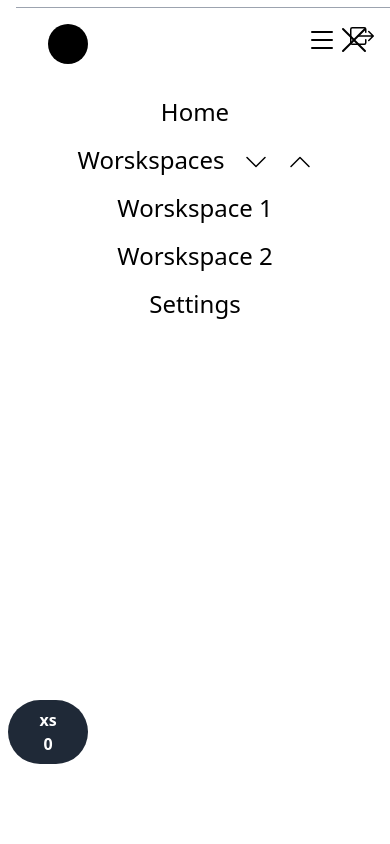
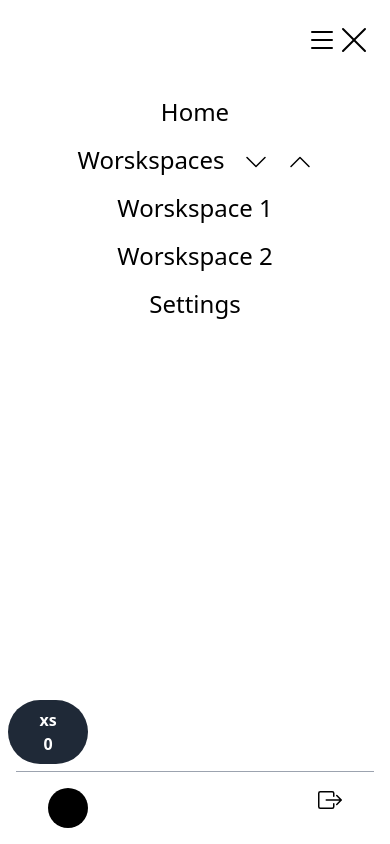
Before and after one commit to eliooooooo/ChartMyTime, a PHP site: template app/views/page.html.twig in a window 390 px wide. Run offline with PHP 8.4, Linux system fonts and the light colour scheme; the template is opened without the code that fills it, so the values that code supplies are empty; a stand-in replaces the project's code that opens the database connection; style sheets or scripts are compiled from the project's sources; some libraries are stand-ins or nearby versions.

Commit message:
responsive user profil in mobile menu

```diff
--- a/app/views/includes/menu.html.twig
+++ b/app/views/includes/menu.html.twig
@@ -53,7 +53,7 @@
         <path d="M2.146 2.854a.5.5 0 1 1 .708-.708L8 7.293l5.146-5.147a.5.5 0 0 1 .708.708L8.707 8l5.147 5.146a.5.5 0 0 1-.708.708L8 8.707l-5.146 5.147a.5.5 0 0 1-.708-.708L7.293 8z"/>
         </svg>
     </div>
-    <div class="bg-white h-[100vh] w-[100vw] transition-all duration-500 z-10 pt-20 px-4" x-data="{ dropdownOpen: false }" x-show="isOpen" x-transition>
+    <div class="flex flex-col justify-between bg-white h-[100vh] w-[100vw] transition-all duration-500 z-10 pt-20 px-4" x-data="{ dropdownOpen: false }" x-show="isOpen" x-transition>
         <ul class="m-auto flex flex-col mt-4 text-center text-2xl gap-4">
             <li><a href="#">Home</a></li>
             <li @click="dropdownOpen = !dropdownOpen" class="hover:cursor-pointer"><span class="flex flex-row justify-center gap-5" >Worskspaces
@@ -70,7 +70,7 @@
             </li>
             <li><a href="#">Settings</a></li>
         </ul>
-        <ul class="absolute bottom-0 flex flex-row w-full justify-between px-8 border-t-[1px] border-gray-400 pt-4 pb-4">
+        <ul class="flex flex-row w-full justify-between px-8 border-t-[1px] border-gray-400 pt-4 pb-4">
             <li>
                 <a href="user">
                     <div class="w-10 h-10 rounded-full bg-black"></div>
```
